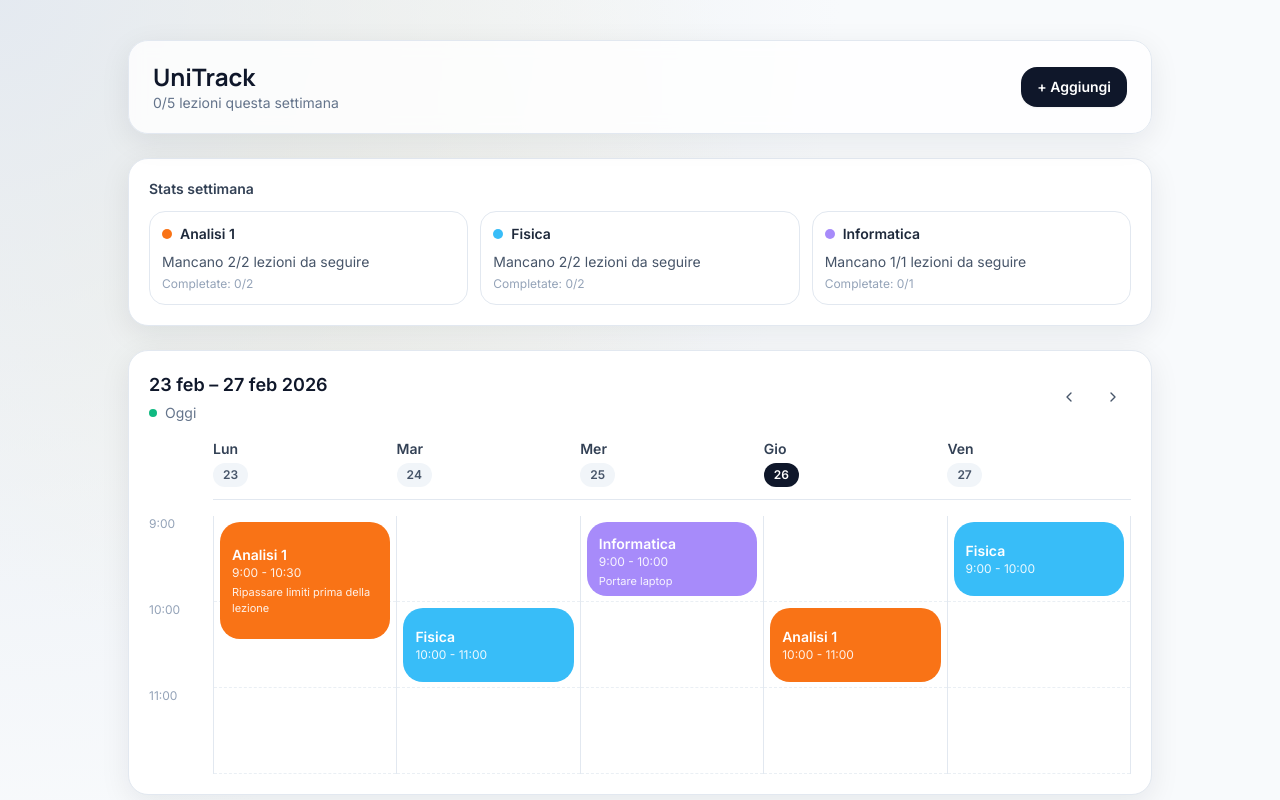
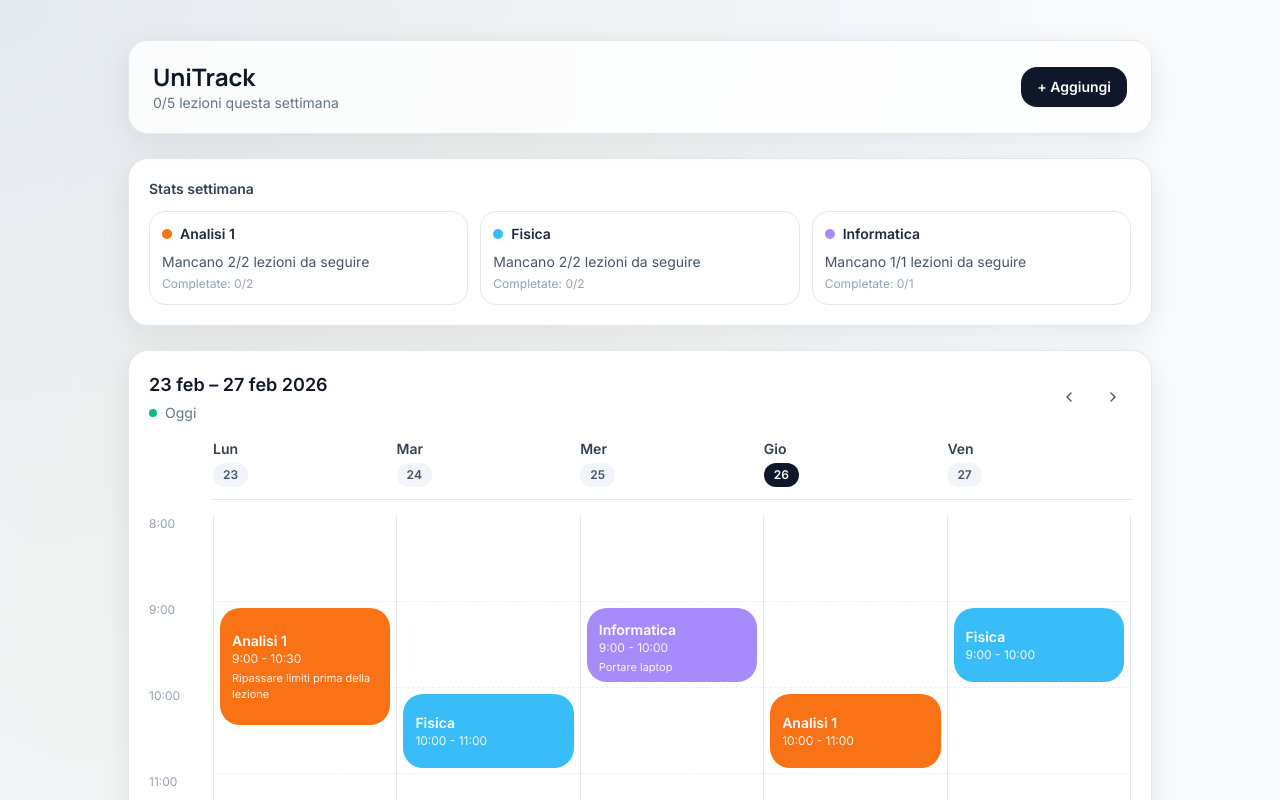
Before and after one commit to MarianoAkaMery/MyUniversityPlan-by-Some-LLMS, a React (Vite) app: page / in a window 1280 px wide. Shown: the top 800 px of the page. Built offline with nearby package versions, Linux system fonts and the light colour scheme.

Commit message:
Fixed calendar view

```diff
--- a/src/components/WeekCalendar.tsx
+++ b/src/components/WeekCalendar.tsx
@@ -23,8 +23,8 @@ const MONTHS = [
   "dic",
 ];
 
-const START_HOUR = 9;
-const END_HOUR = 12;
+const DEFAULT_START_HOUR = 8;
+const DEFAULT_END_HOUR = 20;
 const HOUR_HEIGHT = 86;
 const LESSON_GAP_X = 6;
 
@@ -116,11 +116,18 @@ export const WeekCalendar: React.FC<WeekCalendarProps> = ({
   onNextWeek,
 }) => {
   const { lessons, subjects, isLessonCompleted, toggleLessonCompleted } = useScheduleStore();
+  const minLessonStart =
+    lessons.length > 0 ? Math.min(...lessons.map((lesson) => lesson.startMinutes)) : DEFAULT_START_HOUR * 60;
+  const maxLessonEnd =
+    lessons.length > 0 ? Math.max(...lessons.map((lesson) => lesson.endMinutes)) : DEFAULT_END_HOUR * 60;
+  const startHour = Math.min(DEFAULT_START_HOUR, Math.floor(minLessonStart / 60));
+  const endHour = Math.max(DEFAULT_END_HOUR, Math.ceil(maxLessonEnd / 60));
+  const safeEndHour = Math.max(endHour, startHour + 1);
   const today = new Date();
   const weekStart = startOfWeekMonday(addDays(today, weekOffset * 7));
   const weekEnd = addDays(weekStart, 4);
   const weekLabel = formatWeekRange(weekStart, weekEnd);
-  const hours = Array.from({ length: END_HOUR - START_HOUR }, (_, i) => START_HOUR + i);
+  const hours = Array.from({ length: safeEndHour - startHour }, (_, i) => startHour + i);
   const totalHeight = hours.length * HOUR_HEIGHT;
   const isCurrentWeek = startOfWeekMonday(today).getTime() === weekStart.getTime();
   const subjectsById = new Map(subjects.map((subject) => [subject.id, subject]));
@@ -209,7 +216,7 @@ export const WeekCalendar: React.FC<WeekCalendarProps> = ({
                   const dateKey = toDateKey(addDays(weekStart, dayIndex));
                   const completed = isLessonCompleted(lesson.id, dateKey);
 
-                  const startOffset = (lesson.startMinutes - START_HOUR * 60) * (HOUR_HEIGHT / 60);
+                  const startOffset = (lesson.startMinutes - startHour * 60) * (HOUR_HEIGHT / 60);
                   const rawHeight = (lesson.endMinutes - lesson.startMinutes) * (HOUR_HEIGHT / 60);
                   const top = clamp(startOffset, 0, totalHeight - 10);
                   const height = clamp(rawHeight, 24, totalHeight - top);
```
